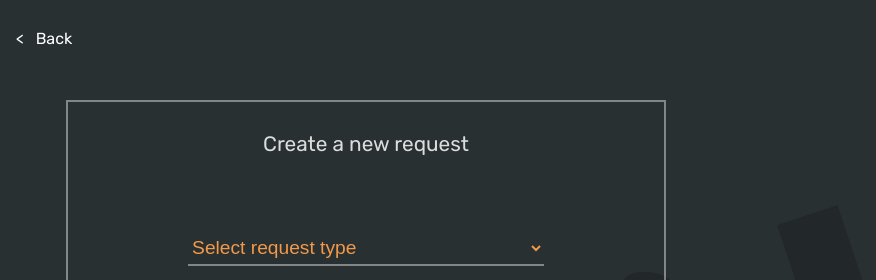
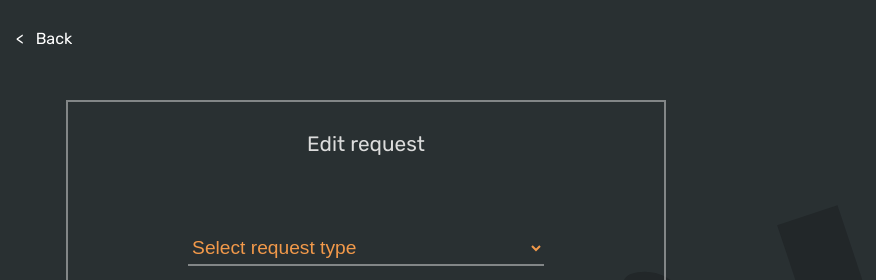
Before and after one commit to madeofhuman/Maintenance-Tracker-App, a website: page UI/views/user/edit.html in a window 1280 px wide. Shown: the top 280 px of the page, 274-1150 px from the left. Drawn offline with Linux system fonts and the light colour scheme; files that its build step writes are made by us from their sources; no server answers; sample sign-in values are in the browser's storage; files whose address does not match are found by name.

Commit message:
bug(client): fix typo in edit request form
- fix typo in edit request form

[Fixes ##3992197]

```diff
--- a/UI/views/user/edit.html
+++ b/UI/views/user/edit.html
@@ -38,7 +38,7 @@
     <div class="wrapper">
       <div class="card white form">
         <form class="form" id="new-request-form">
-          <label id="title" class="left orange center">Create a new request</label>
+          <label id="title" class="left orange center">Edit request</label>
           <p class="output white" id="output"></p>
           <br>
           <select name="type" id="type" required="required">
```
